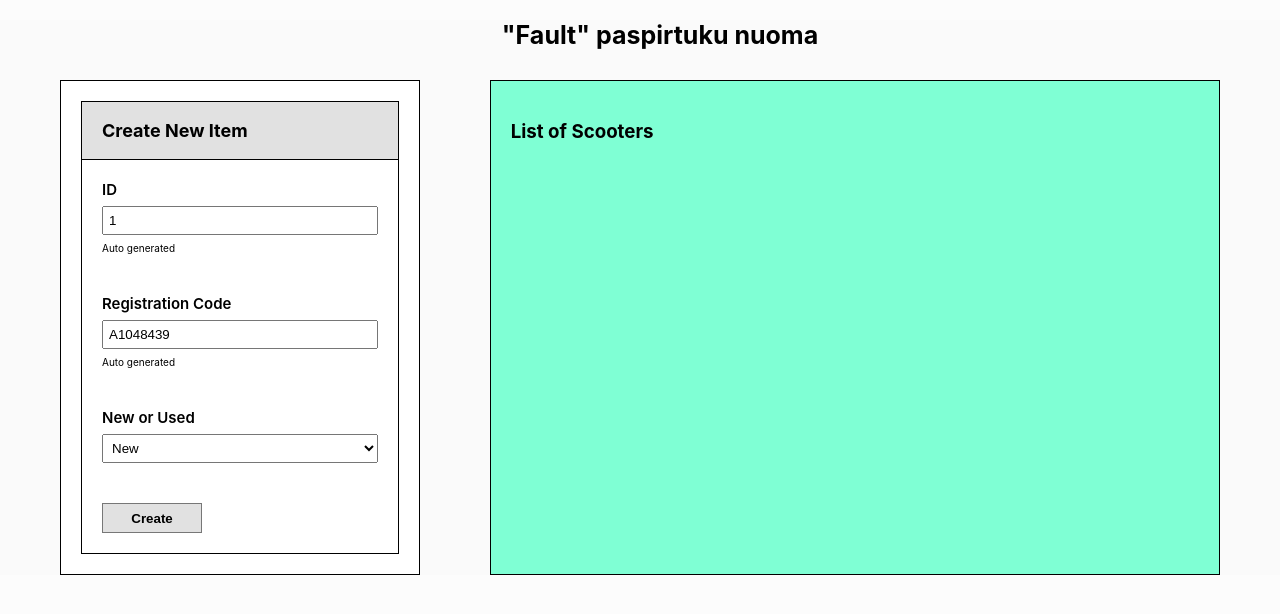
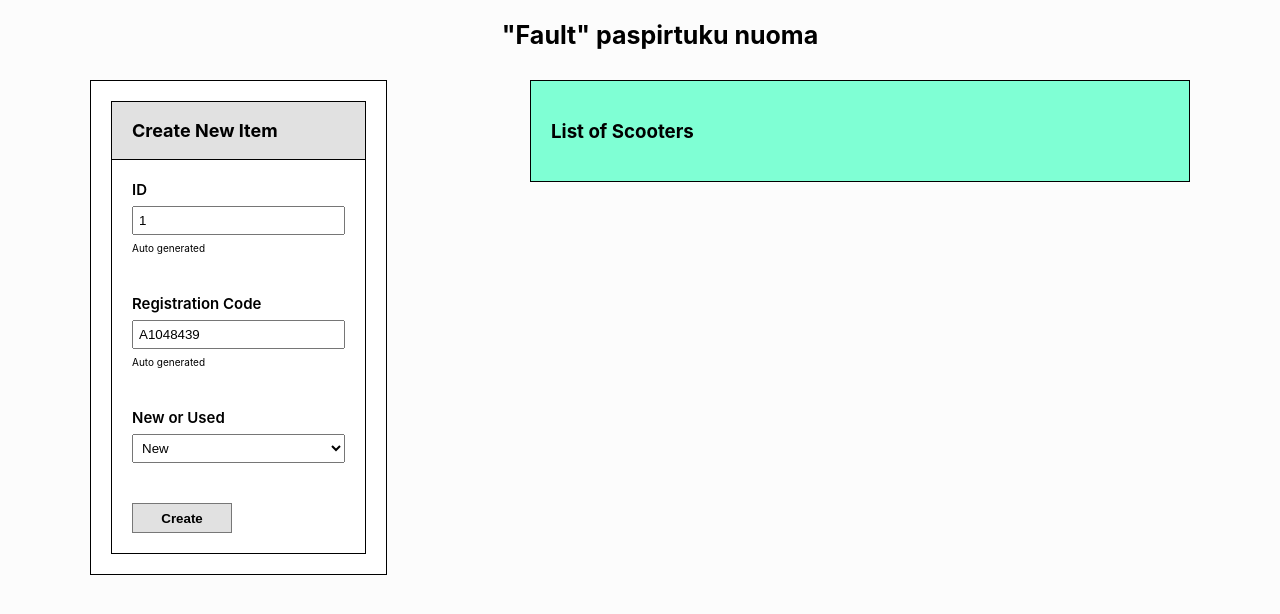
Before and after one commit to neigiamasJonas/r2, a React (Create React App) app: page / in a window 1280 px wide. Shown: the top 614 px of the page. Built offline with nearby package versions, Linux system fonts and the light colour scheme.

Commit message:
crud (create + list)

```diff
--- a/src/App.jsx
+++ b/src/App.jsx
@@ -2,13 +2,13 @@ import { useState, useEffect } from 'react';
 import './App.scss';
 import Create from './Components/Crud/Create';
 import FaultList from './Components/Crud/List';
-import { read } from './Functions/LocalStorage';
+import { create, read } from './Functions/LocalStorage';
 
 
 
 function App() {
 
-  const [createData, setCreateData] = useState([]);
+  const [createData, setCreateData] = useState(null);
 
   // last update component (paskutinio localStorage update laikas), kad atsinaujintu ne po refresh
   const [lastUpdate, setLastUpdate] = useState(Date.now());
@@ -22,10 +22,12 @@ function App() {
       return;
     }
 
-    const data = localStorage.getItem('scooters');
-    setCreateData(data)
+    // const data = localStorage.getItem('scooters');
+
+    create(createData)
 
     setLastUpdate(Date.now());
+
 
   }, [createData]);
 
@@ -35,25 +37,33 @@ function App() {
   // READ
 
   useEffect(() => {
+
     setScooterList(read());
+
 
   }, [lastUpdate]);
 
 
+
+
   return (
     <>
-    <body>
+    <div>
       <div className='header'><b>"Fault" paspirtuku nuoma</b></div>
       <div className='container'>
         <div className='row'>
-            <Create></Create>
+          <div className='row-col1'>
+            <Create setCreateData={setCreateData}></Create>
+          </div>
+          <div className='row-col2'>
             <div className='col2 column'>
-              <FaultList fautls={scooterList}></FaultList>
+              <FaultList faults={scooterList}></FaultList>
 
             </div>
+          </div>
         </div>
       </div>
-    </body>
+    </div>
     </>
   );
 }
--- a/src/App.scss
+++ b/src/App.scss
@@ -16,13 +16,28 @@ body {
     display: flex;
     flex-direction: column;
     height: 100%;
-    margin: 10px 60px;
+    margin: 10px 90px;
 }
 
 .row {
     display: flex;
+    // flex-wrap: wrap;
     flex-direction: row;
-    gap: 70px;
+    justify-content: space-between;
+
+}
+
+.row-col1 {
+    display: flex;
+    flex-direction: column;
+    width: 27%;
+
+}
+
+.row-col2 {
+    display: flex;
+    flex-direction: column;
+    width: 60%;
 
 }
 
@@ -33,7 +48,10 @@ body {
 }
 
 .col1 {
-    width: 30%;
+    display: flex;
+    flex-direction: column;
+
+
 
 
 }   .h3 {
@@ -89,7 +107,6 @@ body {
 
 
 .col2 {
-    width: 65%;
     background-color: aquamarine;
 }
 
--- a/src/Components/Crud/Create.jsx
+++ b/src/Components/Crud/Create.jsx
@@ -1,5 +1,5 @@
 import { useState, useEffect } from 'react';
-import { create } from '../../Functions/LocalStorage';
+// import { create } from '../../Functions/LocalStorage';
 
 
 
@@ -14,7 +14,7 @@ function rand(min, max) {
 
 
 
-function Create({ setCreateData }) {
+function Create( {setCreateData} ) {
 
 
     const [condition, setCondition] = useState("new");
@@ -22,7 +22,7 @@ function Create({ setCreateData }) {
     // data values states
     const [id, setId] = useState(1);
     const [regCode, setRegCode] = useState('A' + rand(1000000, 9999999));
-    const [km, setKm] = useState(null);
+    const [km, setKm] = useState('');
 
 
 
@@ -32,32 +32,34 @@ function Create({ setCreateData }) {
     const handleCreate = () => {
       const data = {id, regCode, condition, km};
 
-
-      //setCreateData(data);                          // uzsetinu data objekta cia, priestai tai buvo daroma App ir naudojamas propsas setCreateData
-      create(data);
+      setCreateData(data);                          // uzsetinu data objekta cia, priestai tai buvo daroma App ir naudojamas propsas setCreateData
+      // create(data);
 
 
       setRegCode('A' + rand(1000000, 9999999));
       setCondition('new');
       setKm(null);
+      setId(k => k + k.length)
 
-       const aidy = localStorage.getItem('scooters_id');
+      const scooterId = localStorage.getItem('scooters_id');
 
+      if (id === 1){
+        setId(Number(2))
+      }
+      if (scooterId){
+      setId(Number(scooterId) + 2)
+      }
 
-      if (aidy){
-      setId(Number(aidy)+1)
-      }
     }
-
 
     // Pasiimu objekto data is localStorage
 
     useEffect(() => {
       console.log('antras')
-      const aidy = JSON.parse(localStorage.getItem('scooters_id'));
+      const scooterId = JSON.parse(localStorage.getItem('scooters_id'));
 
-      if (aidy){
-        setId(aidy +1)
+      if (scooterId){
+        setId(Number(scooterId) + 1)
       }
     }, []);
 
--- a/src/Functions/GetId.js
+++ b/src/Functions/GetId.js
@@ -1,3 +1,4 @@
+
 function getId(key) {
     let id = localStorage.getItem(key);
 
--- a/src/Functions/LocalStorage.js
+++ b/src/Functions/LocalStorage.js
@@ -1,4 +1,4 @@
-import getid from './GetId'
+import getId from './GetId'
 
 const key = 'scooters';
 
@@ -11,7 +11,7 @@ export function create(object) {
     }
 
     data = JSON.parse(data);
-    object.id = getid(key + '_id');
+    object.id = getId(key + '_id');
 
     data.push(object);
     data = JSON.stringify(data);
```
